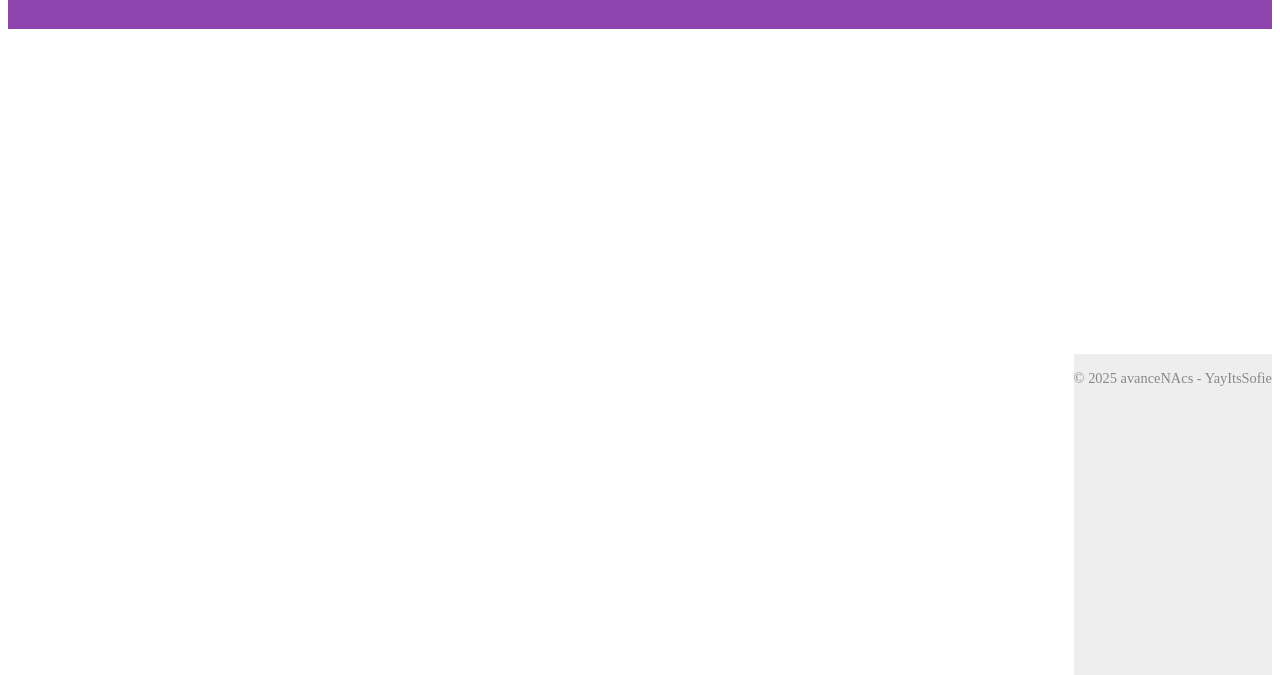
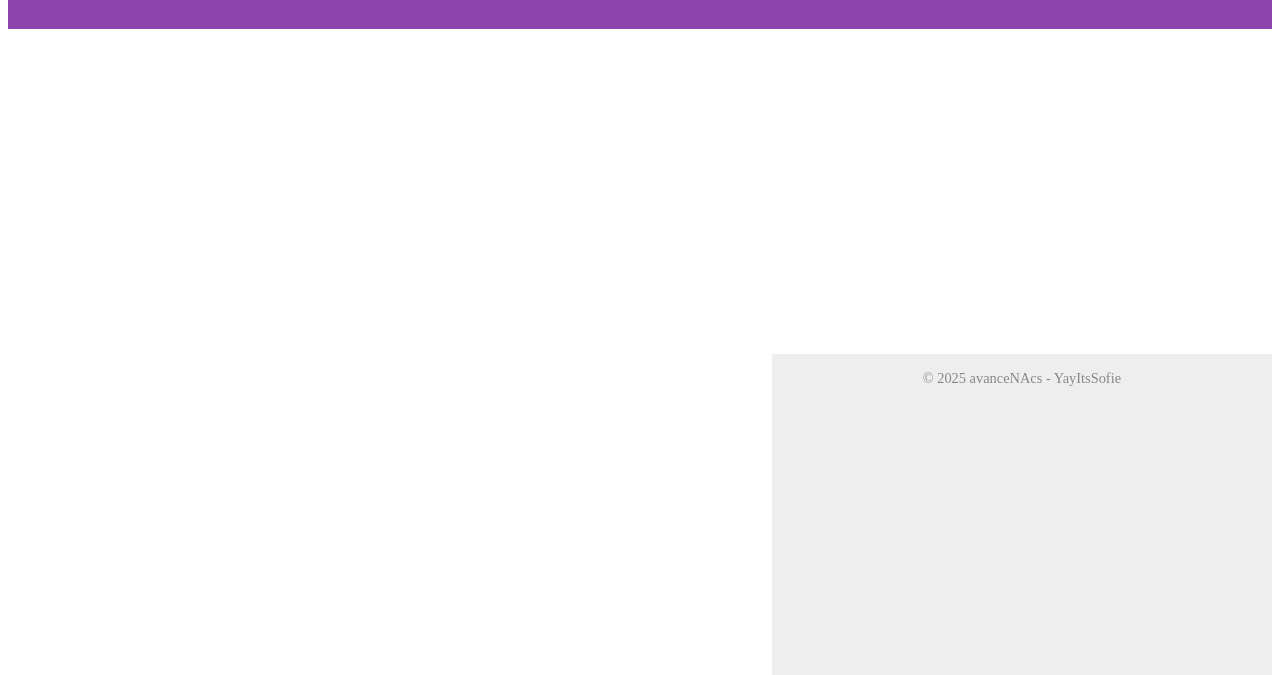
Before and after one commit to avanceNAcs/yayitssofie, a website: page index.html in a window 1280 px wide. Shown: the part 125-800 px from the top of the page. Drawn offline with Linux system fonts and the light colour scheme; files whose address does not match are found by name.

Commit message:
updated typo

```diff
--- a/style.css
+++ b/style.css
@@ -40,7 +40,7 @@ h1 {
     .layout {
     display: grid;
     grid-template-rows: 60px auto 60px;
-    grid-template-colums: 160px auto;
+    grid-template-columns: 160px auto;
     grid-template-areas:
         'header header header'
         'sidebar main sidebar'
```
